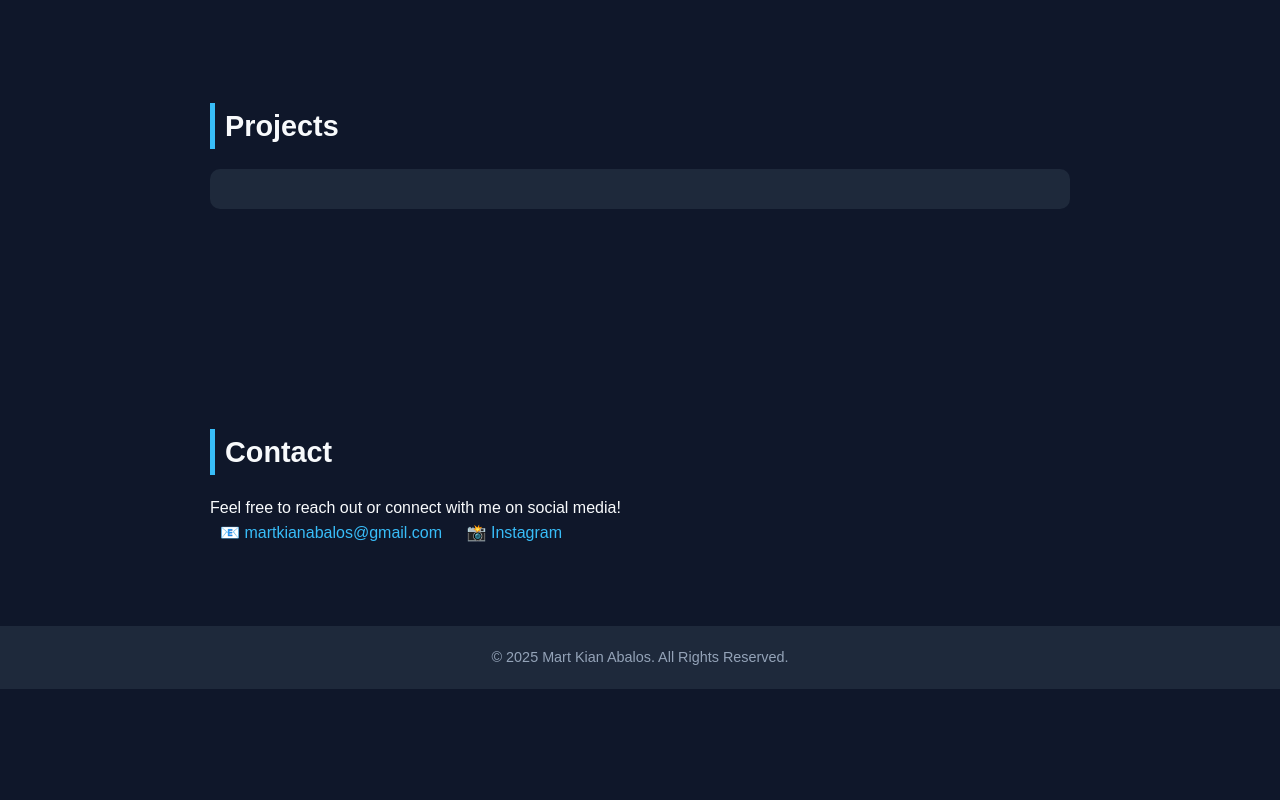
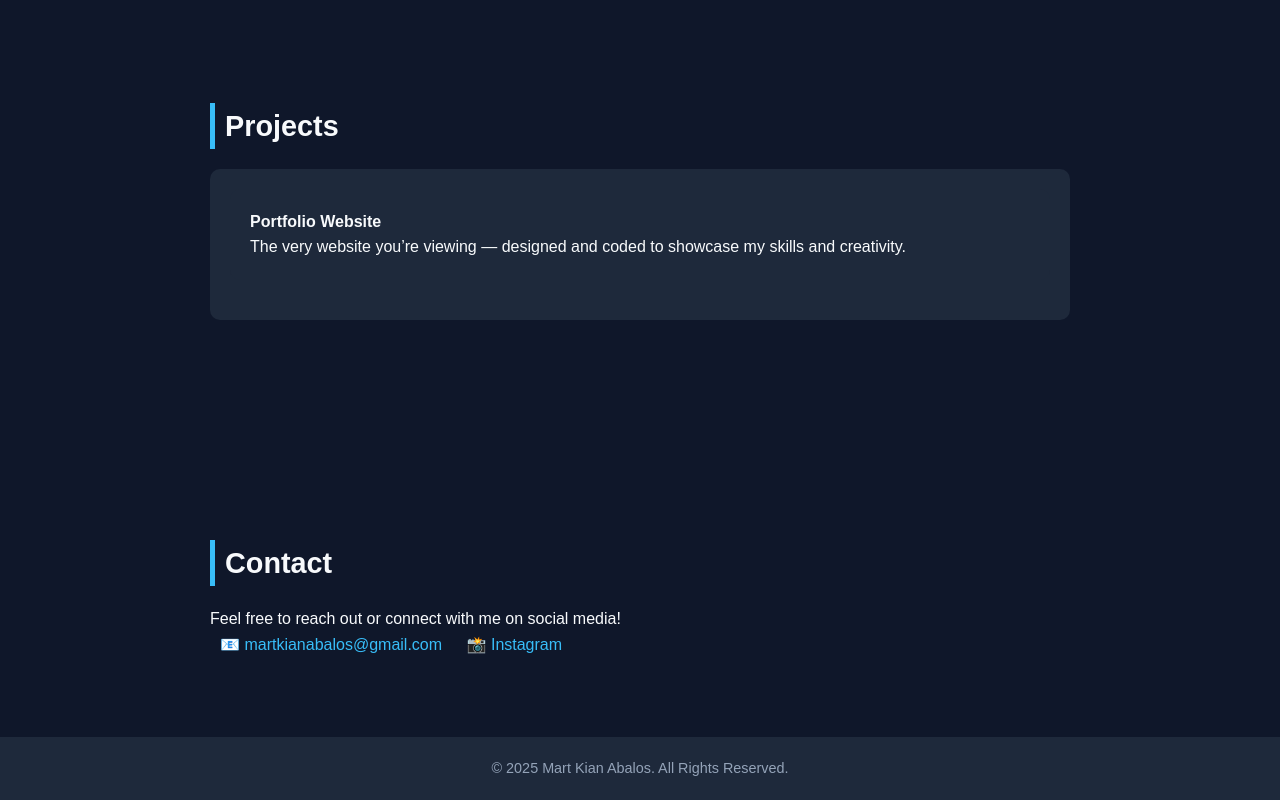
Before and after one commit to abalosmartkian-del/martkianabalos.github.io, a plain HTML site: page index.html in a window 1280 px wide. Shown: the part 934-1734 px from the top of the page. Before the commit the page ends 1623 px from the top, so only its background shows below. Drawn offline with Linux system fonts and the light colour scheme.

Commit message:
Update index.html

```diff
--- a/index.html
+++ b/index.html
@@ -164,9 +164,14 @@ cloudFilesActiveLog =  <!DOCTYPE html>
     </p>
   </section>
 
-  <section id="projects">
-  <h3>Projects</h3>
+<section id="projects">
+    <h3>Projects</h3>
     <div class="project">
+      <div class="project">
+      <h4>Portfolio Website</h4>
+      <p>The very website you’re viewing — designed and coded to showcase my skills and creativity.</p>
+    </div>
+  </section>
 
   </section>
 
```
